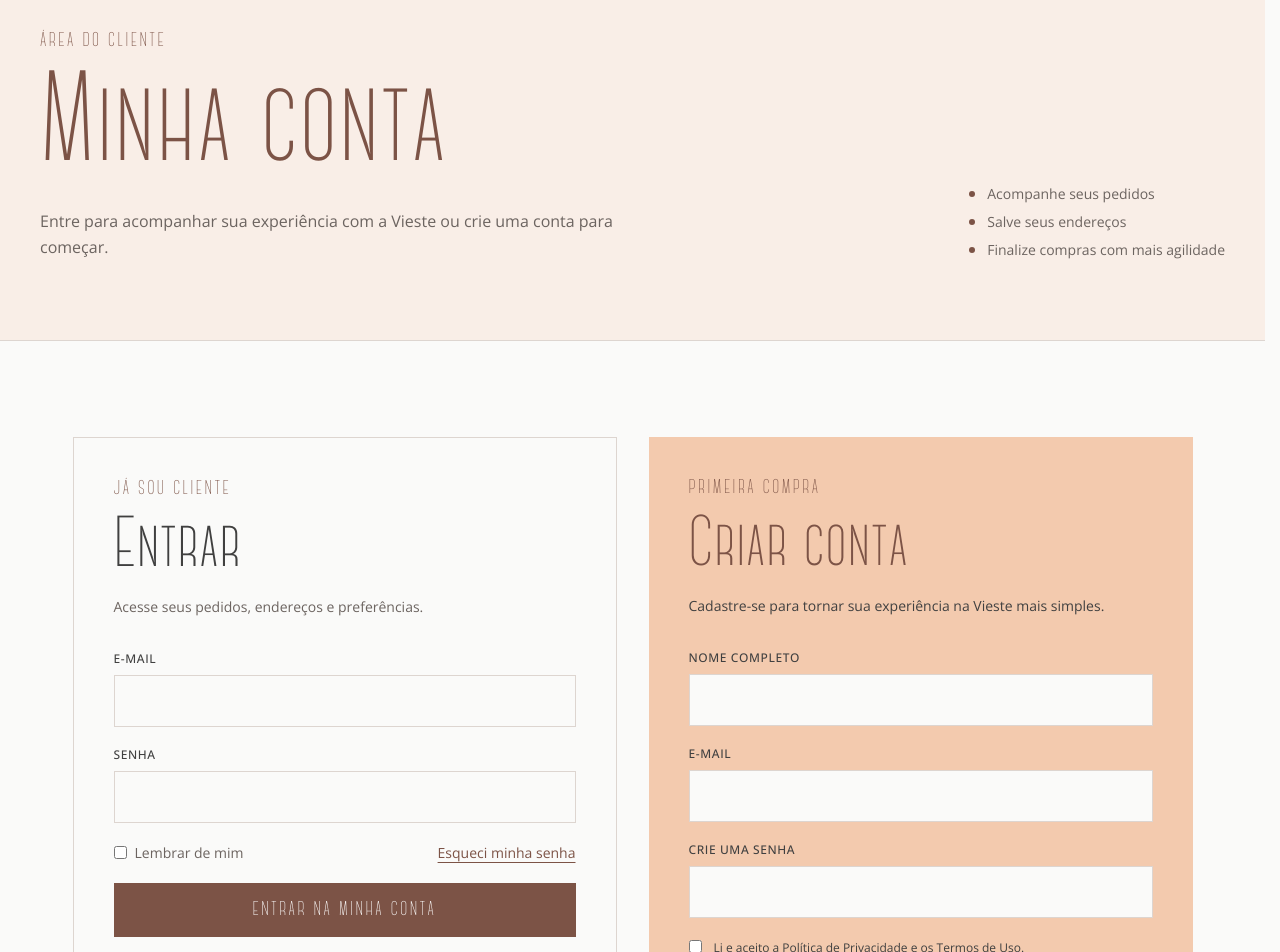
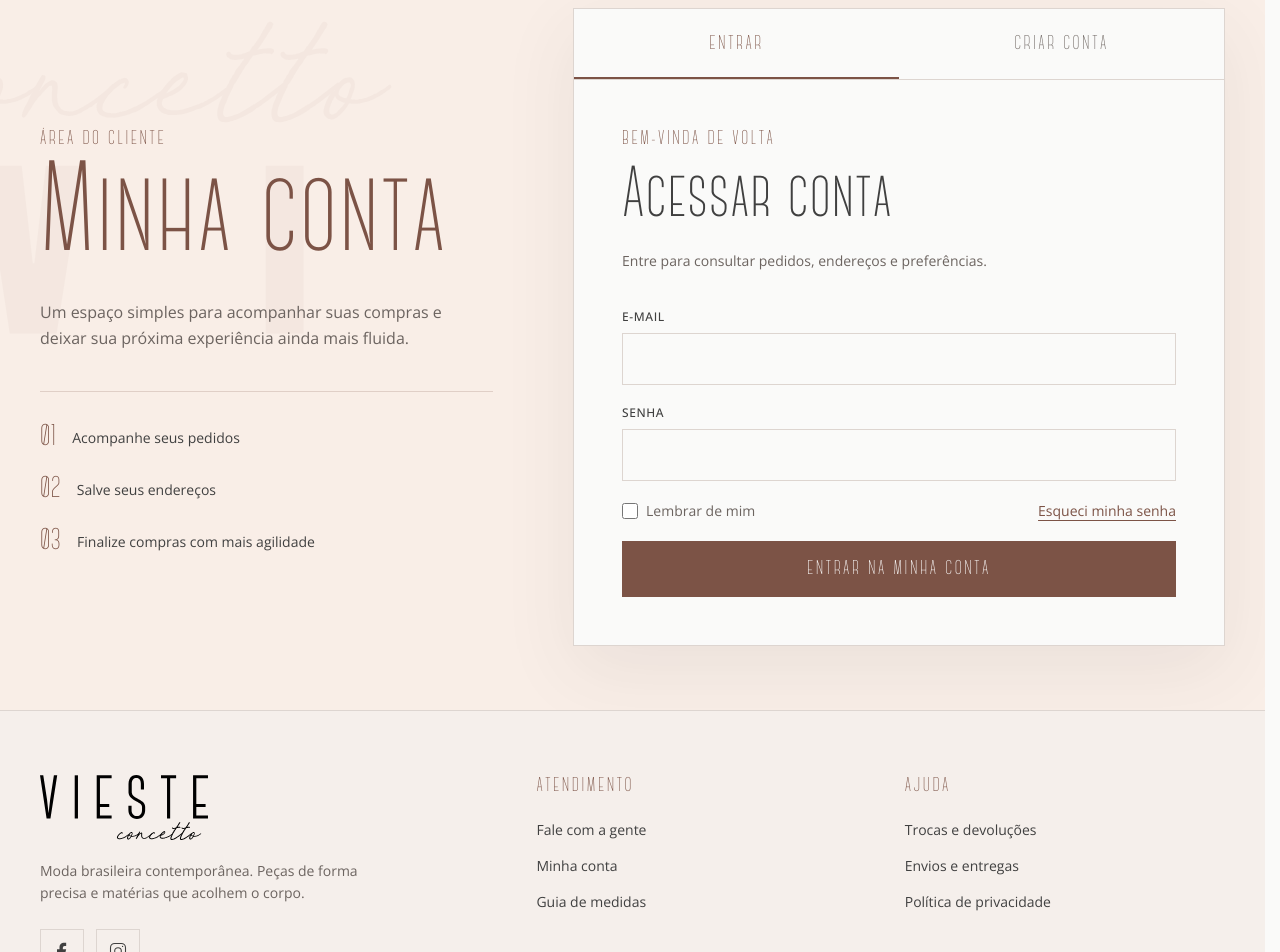
Before and after one commit to IagodAvila/vieste-concetto, a Next.js app: page /minha-conta in a window 1280 px wide. Shown: the part 240-1192 px from the top of the page. Built offline with nearby package versions, Linux system fonts and the light colour scheme; a web font is replaced by a local one.

Commit message:
feat: polish storefront interactions

```diff
--- a/app/globals.css
+++ b/app/globals.css
@@ -112,6 +112,58 @@
     transform: scaleX(1);
     transform-origin: left;
   }
+
+  .button-primary,
+  .button-secondary,
+  .button-light {
+    display: inline-flex;
+    align-items: center;
+    justify-content: center;
+    cursor: pointer;
+    transition: color .3s ease, background-color .3s ease, border-color .3s ease;
+  }
+
+  .button-primary {
+    border: 1px solid var(--color-clay);
+    color: white;
+    background: var(--color-clay);
+  }
+
+  .button-primary:hover {
+    border-color: var(--color-graphite);
+    background: var(--color-graphite);
+  }
+
+  .button-secondary {
+    border: 1px solid var(--color-clay);
+    color: var(--color-clay);
+    background: transparent;
+  }
+
+  .button-secondary:hover {
+    color: white;
+    background: var(--color-clay);
+  }
+
+  .button-light {
+    border: 1px solid var(--color-background);
+    color: var(--color-graphite);
+    background: var(--color-background);
+  }
+
+  .button-light:hover {
+    border-color: var(--color-peach);
+    background: var(--color-peach);
+  }
+
+  .scrollbar-hidden {
+    scrollbar-width: none;
+    -ms-overflow-style: none;
+  }
+
+  .scrollbar-hidden::-webkit-scrollbar {
+    display: none;
+  }
 }
 
 @media (prefers-reduced-motion: reduce) {
--- a/app/minha-conta/page.tsx
+++ b/app/minha-conta/page.tsx
@@ -1,4 +1,5 @@
 import type { Metadata } from "next";
+import Image from "next/image";
 import Link from "next/link";
 import { AccountAccess } from "@/components/account/AccountAccess";
 import { AnnouncementBar } from "@/components/layout/AnnouncementBar";
@@ -18,19 +19,24 @@ const accountBenefits = [
 
 export default function AccountPage() {
   return (
-    <main>
+    <main className="bg-peach-soft">
       <AnnouncementBar />
       <Header />
-      <section className="border-b border-border bg-peach-soft px-4 py-14 md:px-10 md:py-20" aria-labelledby="account-title">
-        <div className="mx-auto max-w-[1200px]">
-          <nav className="eyebrow flex items-center gap-2 text-muted-foreground" aria-label="Navegação estrutural"><Link className="transition-colors hover:text-clay" href="/">Início</Link><span aria-hidden>/</span><span className="text-graphite">Minha conta</span></nav>
-          <div className="mt-8 grid items-end gap-8 md:grid-cols-[1fr_auto]">
-            <div><p className="eyebrow text-clay">Área do cliente</p><h1 className="mt-3 font-serif text-8xl text-clay md:text-9xl" id="account-title">Minha conta</h1><p className="mt-4 max-w-xl text-sm leading-relaxed text-muted-foreground md:text-base">Entre para acompanhar sua experiência com a Vieste ou crie uma conta para começar.</p></div>
-            <ul className="space-y-2 text-sm text-muted-foreground">{accountBenefits.map((benefit) => <li className="flex items-center gap-3" key={benefit}><span className="h-1.5 w-1.5 rounded-full bg-clay" aria-hidden />{benefit}</li>)}</ul>
+      <section className="relative overflow-hidden px-4 py-10 md:px-10 md:py-16" aria-labelledby="account-title">
+        <Image src="/assets/monogram-vieste.svg" alt="" aria-hidden width={568} height={620} className="pointer-events-none absolute -top-24 -left-24 h-[34rem] w-auto opacity-[.035]" />
+        <div className="relative mx-auto max-w-[1280px]">
+          <nav className="flex items-center gap-2 text-xs text-muted-foreground" aria-label="Navegação estrutural"><Link className="transition-colors hover:text-clay" href="/">Início</Link><span aria-hidden>›</span><span className="text-graphite">Minha conta</span></nav>
+          <div className="mt-8 grid items-start gap-10 lg:grid-cols-[.82fr_1.18fr] lg:gap-20">
+            <div className="py-4 lg:sticky lg:top-32 lg:py-10">
+              <p className="eyebrow text-clay">Área do cliente</p>
+              <h1 className="mt-4 font-serif text-8xl leading-[.82] text-clay md:text-9xl" id="account-title">Minha conta</h1>
+              <p className="mt-7 max-w-md text-sm leading-relaxed text-muted-foreground md:text-base">Um espaço simples para acompanhar suas compras e deixar sua próxima experiência ainda mais fluida.</p>
+              <ul className="mt-10 grid gap-4 border-t border-clay/20 pt-7 text-sm text-graphite">{accountBenefits.map((benefit, index) => <li className="flex items-center gap-4" key={benefit}><span className="font-serif text-3xl text-clay" aria-hidden>0{index + 1}</span><span>{benefit}</span></li>)}</ul>
+            </div>
+            <AccountAccess />
           </div>
         </div>
       </section>
-      <AccountAccess />
       <Footer />
     </main>
   );
--- a/components/account/AccountAccess.tsx
+++ b/components/account/AccountAccess.tsx
@@ -8,6 +8,7 @@ type Feedback = { form: "login" | "register" | "recovery"; message: string } | n
 const inputClass = "mt-2 h-13 w-full border border-border bg-background px-4 text-sm normal-case outline-none transition-colors focus:border-clay";
 
 export function AccountAccess() {
+  const [mode, setMode] = useState<"login" | "register">("login");
   const [feedback, setFeedback] = useState<Feedback>(null);
 
   function submit(event: FormEvent<HTMLFormElement>, form: "login" | "register") {
@@ -20,49 +21,59 @@ export function AccountAccess() {
     });
   }
 
+  function changeMode(nextMode: "login" | "register") {
+    setMode(nextMode);
+    setFeedback(null);
+  }
+
   return (
-    <div className="mx-auto grid max-w-[1200px] gap-8 px-4 py-16 md:grid-cols-2 md:px-10 md:py-24">
-      <section className="border border-border bg-background p-6 md:p-10" aria-labelledby="login-title">
-        <p className="eyebrow text-clay">Já sou cliente</p>
-        <h2 className="mt-3 font-serif text-7xl" id="login-title">Entrar</h2>
-        <p className="mt-3 max-w-md text-sm leading-relaxed text-muted-foreground">Acesse seus pedidos, endereços e preferências.</p>
+    <section className="border border-border bg-background shadow-[0_24px_70px_rgba(64,64,64,.08)]" aria-label="Acesso à conta">
+      <div className="grid grid-cols-2 border-b border-border" role="tablist" aria-label="Escolha uma forma de acesso">
+        <button className={`eyebrow relative px-4 py-6 transition-colors ${mode === "login" ? "text-clay" : "text-muted-foreground hover:text-graphite"}`} onClick={() => changeMode("login")} role="tab" aria-selected={mode === "login"} type="button">Entrar<span className={`absolute inset-x-0 bottom-0 h-0.5 bg-clay transition-transform duration-300 ${mode === "login" ? "scale-x-100" : "scale-x-0"}`} /></button>
+        <button className={`eyebrow relative px-4 py-6 transition-colors ${mode === "register" ? "text-clay" : "text-muted-foreground hover:text-graphite"}`} onClick={() => changeMode("register")} role="tab" aria-selected={mode === "register"} type="button">Criar conta<span className={`absolute inset-x-0 bottom-0 h-0.5 bg-clay transition-transform duration-300 ${mode === "register" ? "scale-x-100" : "scale-x-0"}`} /></button>
+      </div>
 
-        <form className="mt-8 space-y-5" onSubmit={(event) => submit(event, "login")}>
-          <label className="block text-xs font-medium uppercase tracking-wider">E-mail
-            <input className={inputClass} autoComplete="email" name="email" required type="email" />
-          </label>
-          <label className="block text-xs font-medium uppercase tracking-wider">Senha
-            <input className={inputClass} autoComplete="current-password" minLength={6} name="password" required type="password" />
-          </label>
-          <div className="flex flex-wrap items-center justify-between gap-4">
-            <label className="flex items-center gap-2 text-sm text-muted-foreground"><input className="accent-clay" name="remember" type="checkbox" />Lembrar de mim</label>
-            <button className="text-sm text-clay underline underline-offset-4" onClick={() => setFeedback({ form: "recovery", message: "A recuperação de senha será ativada com a autenticação da loja." })} type="button">Esqueci minha senha</button>
+      <div className="p-6 md:p-10 lg:p-12">
+        {mode === "login" ? (
+          <div role="tabpanel">
+            <p className="eyebrow text-clay">Bem-vinda de volta</p>
+            <h2 className="mt-3 font-serif text-7xl leading-none" id="login-title">Acessar conta</h2>
+            <p className="mt-4 max-w-md text-sm leading-relaxed text-muted-foreground">Entre para consultar pedidos, endereços e preferências.</p>
+            <form className="mt-9 space-y-5" onSubmit={(event) => submit(event, "login")}>
+              <Field autoComplete="email" label="E-mail" name="email" type="email" />
+              <Field autoComplete="current-password" label="Senha" minLength={6} name="password" type="password" />
+              <div className="flex flex-wrap items-center justify-between gap-4">
+                <label className="flex items-center gap-2 text-sm text-muted-foreground"><input className="h-4 w-4 accent-clay" name="remember" type="checkbox" />Lembrar de mim</label>
+                <button className="text-sm text-clay underline underline-offset-4 transition-colors hover:text-graphite" onClick={() => setFeedback({ form: "recovery", message: "A recuperação de senha será ativada com a autenticação da loja." })} type="button">Esqueci minha senha</button>
+              </div>
+              <button className="button-primary eyebrow w-full px-8 py-4" type="submit">Entrar na minha conta</button>
+              {(feedback?.form === "login" || feedback?.form === "recovery") && <FeedbackMessage message={feedback.message} />}
+            </form>
           </div>
-          <button className="eyebrow w-full bg-clay px-8 py-4 text-white transition-colors hover:bg-graphite" type="submit">Entrar na minha conta</button>
-          {(feedback?.form === "login" || feedback?.form === "recovery") && <p className="border-l-2 border-clay pl-3 text-sm leading-relaxed text-clay" role="status">{feedback.message}</p>}
-        </form>
-      </section>
-
-      <section className="bg-peach p-6 text-graphite md:p-10" aria-labelledby="register-title">
-        <p className="eyebrow text-clay">Primeira compra</p>
-        <h2 className="mt-3 font-serif text-7xl text-clay" id="register-title">Criar conta</h2>
-        <p className="mt-3 max-w-md text-sm leading-relaxed">Cadastre-se para tornar sua experiência na Vieste mais simples.</p>
-
-        <form className="mt-8 space-y-5" onSubmit={(event) => submit(event, "register")}>
-          <label className="block text-xs font-medium uppercase tracking-wider">Nome completo
-            <input className={inputClass} autoComplete="name" name="name" required type="text" />
-          </label>
-          <label className="block text-xs font-medium uppercase tracking-wider">E-mail
-            <input className={inputClass} autoComplete="email" name="email" required type="email" />
-          </label>
-          <label className="block text-xs font-medium uppercase tracking-wider">Crie uma senha
-            <input className={inputClass} autoComplete="new-password" minLength={6} name="password" required type="password" />
-          </label>
-          <label className="flex items-start gap-3 text-xs leading-relaxed"><input className="mt-0.5 accent-clay" required type="checkbox" />Li e aceito a Política de Privacidade e os Termos de Uso.</label>
-          <button className="eyebrow w-full bg-forest px-8 py-4 text-white transition-colors hover:bg-graphite" type="submit">Criar minha conta</button>
-          {feedback?.form === "register" && <p className="border-l-2 border-clay pl-3 text-sm leading-relaxed text-clay" role="status">{feedback.message}</p>}
-        </form>
-      </section>
-    </div>
+        ) : (
+          <div role="tabpanel">
+            <p className="eyebrow text-clay">Primeira compra</p>
+            <h2 className="mt-3 font-serif text-7xl leading-none" id="register-title">Criar minha conta</h2>
+            <p className="mt-4 max-w-md text-sm leading-relaxed text-muted-foreground">Cadastre-se para tornar sua experiência na Vieste mais rápida.</p>
+            <form className="mt-9 space-y-5" onSubmit={(event) => submit(event, "register")}>
+              <Field autoComplete="name" label="Nome completo" name="name" type="text" />
+              <Field autoComplete="email" label="E-mail" name="email" type="email" />
+              <Field autoComplete="new-password" label="Crie uma senha" minLength={6} name="password" type="password" />
+              <label className="flex items-start gap-3 text-xs leading-relaxed text-muted-foreground"><input className="mt-0.5 h-4 w-4 shrink-0 accent-clay" required type="checkbox" />Li e aceito a Política de Privacidade e os Termos de Uso.</label>
+              <button className="button-primary eyebrow w-full px-8 py-4" type="submit">Criar minha conta</button>
+              {feedback?.form === "register" && <FeedbackMessage message={feedback.message} />}
+            </form>
+          </div>
+        )}
+      </div>
+    </section>
   );
 }
+
+function Field({ autoComplete, label, minLength, name, type }: { autoComplete: string; label: string; minLength?: number; name: string; type: string }) {
+  return <label className="block text-xs font-medium uppercase tracking-wider">{label}<input className={inputClass} autoComplete={autoComplete} minLength={minLength} name={name} required type={type} /></label>;
+}
+
+function FeedbackMessage({ message }: { message: string }) {
+  return <p className="border-l-2 border-clay bg-peach-soft px-4 py-3 text-sm leading-relaxed text-clay" role="status">{message}</p>;
+}
--- a/components/sections/Campaign.tsx
+++ b/components/sections/Campaign.tsx
@@ -5,7 +5,7 @@ export function Campaign() {
     <section className="mx-auto max-w-[1600px] px-4 py-20 md:px-10 md:py-32" id="campanha" aria-labelledby="campanha-title">
       <div className="grid items-center gap-10 md:grid-cols-12 md:gap-14">
         <div className="md:col-span-5"><Image src="/assets/campaign-1.jpg" alt="Detalhe de tecido de linho terracota em luz natural" width={1000} height={1400} sizes="(min-width:768px) 42vw, 100vw" className="aspect-3/4 w-full object-cover" /></div>
-        <div className="md:col-span-3"><p className="eyebrow text-clay">Coleção</p><h2 className="mt-3 font-serif text-7xl md:text-8xl" id="campanha-title">Movimento 01</h2><p className="mt-5 text-sm leading-relaxed text-muted-foreground">Silhuetas contínuas, tecidos que respiram e uma paleta construída a partir da luz do litoral brasileiro.</p><a href="#novidades" className="eyebrow mt-8 inline-block border border-graphite px-8 py-4 transition-colors hover:bg-graphite hover:text-white">Explorar coleção</a></div>
+        <div className="md:col-span-3"><p className="eyebrow text-clay">Coleção</p><h2 className="mt-3 font-serif text-7xl md:text-8xl" id="campanha-title">Movimento 01</h2><p className="mt-5 text-sm leading-relaxed text-muted-foreground">Silhuetas contínuas, tecidos que respiram e uma paleta construída a partir da luz do litoral brasileiro.</p><a href="#novidades" className="button-secondary eyebrow mt-8 px-8 py-4">Explorar coleção</a></div>
         <div className="md:col-span-4 md:pt-24"><Image src="/assets/campaign-2.jpg" alt="Modelo sentada em banco de pedra usando calça ampla e tricot" width={1400} height={1000} sizes="(min-width:768px) 34vw, 100vw" className="aspect-4/5 w-full object-cover" /></div>
       </div>
     </section>
--- a/components/sections/Lines.tsx
+++ b/components/sections/Lines.tsx
@@ -8,7 +8,7 @@ export function Lines() {
         <div className="absolute inset-x-0 bottom-0 flex flex-col items-start gap-4 bg-gradient-to-t from-graphite/60 to-transparent p-8 md:p-12">
           <p className="eyebrow text-white/80">Linha principal</p>
           <h2 className="font-serif text-6xl text-white md:text-7xl">Feminino</h2>
-          <a className="eyebrow bg-background px-8 py-3.5 transition-colors hover:bg-peach" href="#novidades">Descobrir</a>
+          <a className="button-light eyebrow px-8 py-3.5" href="#novidades">Descobrir</a>
         </div>
       </div>
     </section>
--- a/components/sections/Newsletter.tsx
+++ b/components/sections/Newsletter.tsx
@@ -4,7 +4,7 @@ export function Newsletter() {
       <div className="mx-auto max-w-xl text-center">
         <h2 className="font-script text-3xl leading-[1.2] text-clay md:text-4xl" id="newsletter-title">Novidades chegam primeiro aqui</h2>
         <p className="mt-4 text-sm">Coleções, editoriais e pré-lançamentos — sem excessos na sua caixa de entrada.</p>
-        <form className="mt-8 flex flex-col gap-3 sm:flex-row"><div className="flex-1 text-left"><label className="sr-only" htmlFor="newsletter-email">Seu e-mail</label><input className="h-13 w-full border border-clay/40 bg-transparent px-4 text-sm outline-none placeholder:opacity-60 focus:border-clay" id="newsletter-email" type="email" placeholder="seu@email.com" /></div><button type="submit" className="eyebrow h-13 bg-clay px-8 text-white transition-colors hover:bg-graphite">Cadastrar</button></form>
+        <form className="mt-8 flex flex-col gap-3 sm:flex-row"><div className="flex-1 text-left"><label className="sr-only" htmlFor="newsletter-email">Seu e-mail</label><input className="h-13 w-full border border-clay/40 bg-transparent px-4 text-sm outline-none placeholder:opacity-60 focus:border-clay" id="newsletter-email" type="email" placeholder="seu@email.com" /></div><button type="submit" className="button-primary eyebrow h-13 px-8">Cadastrar</button></form>
       </div>
     </section>
   );
```
Also changed, not shown: components/layout/Header.tsx (+3 -3 lines), components/sections/Editorial.tsx (+30 -1 lines), components/sections/Hero.tsx (+35 -8 lines), components/sections/NewArrivals.tsx (+5 -5 lines).
